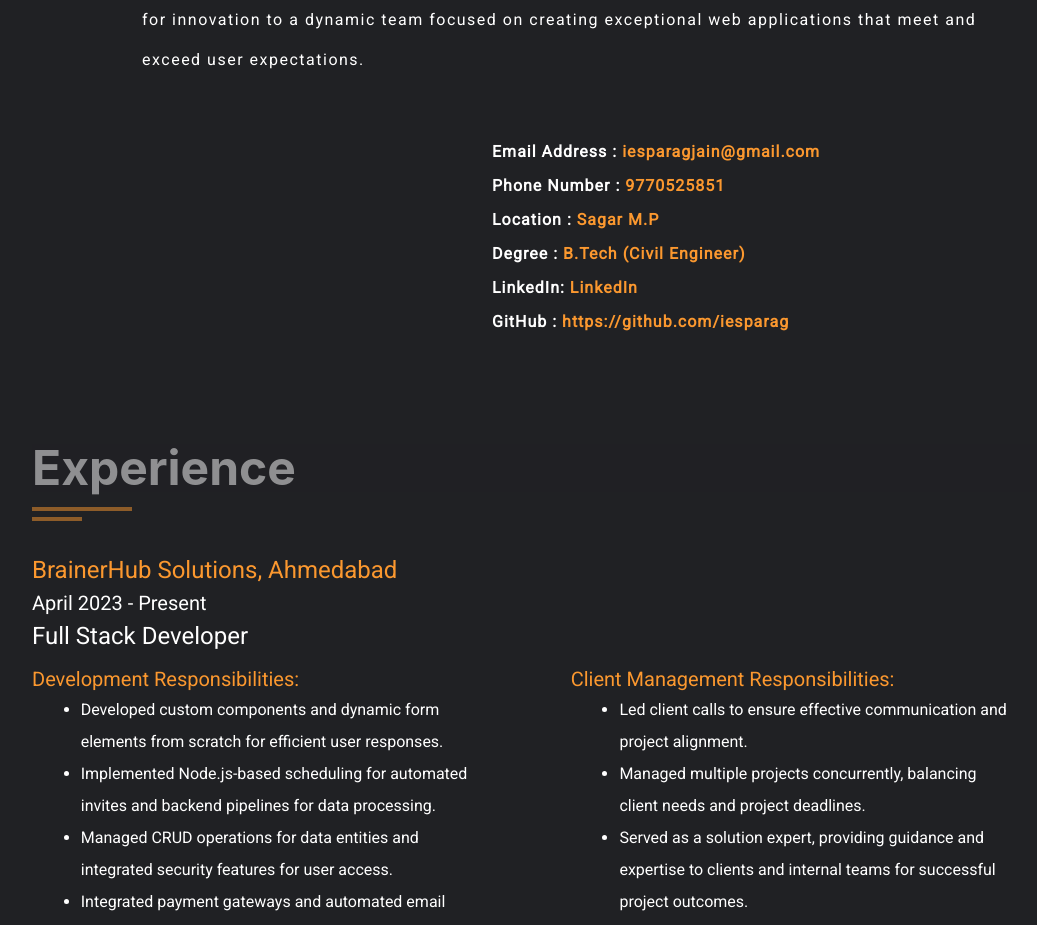
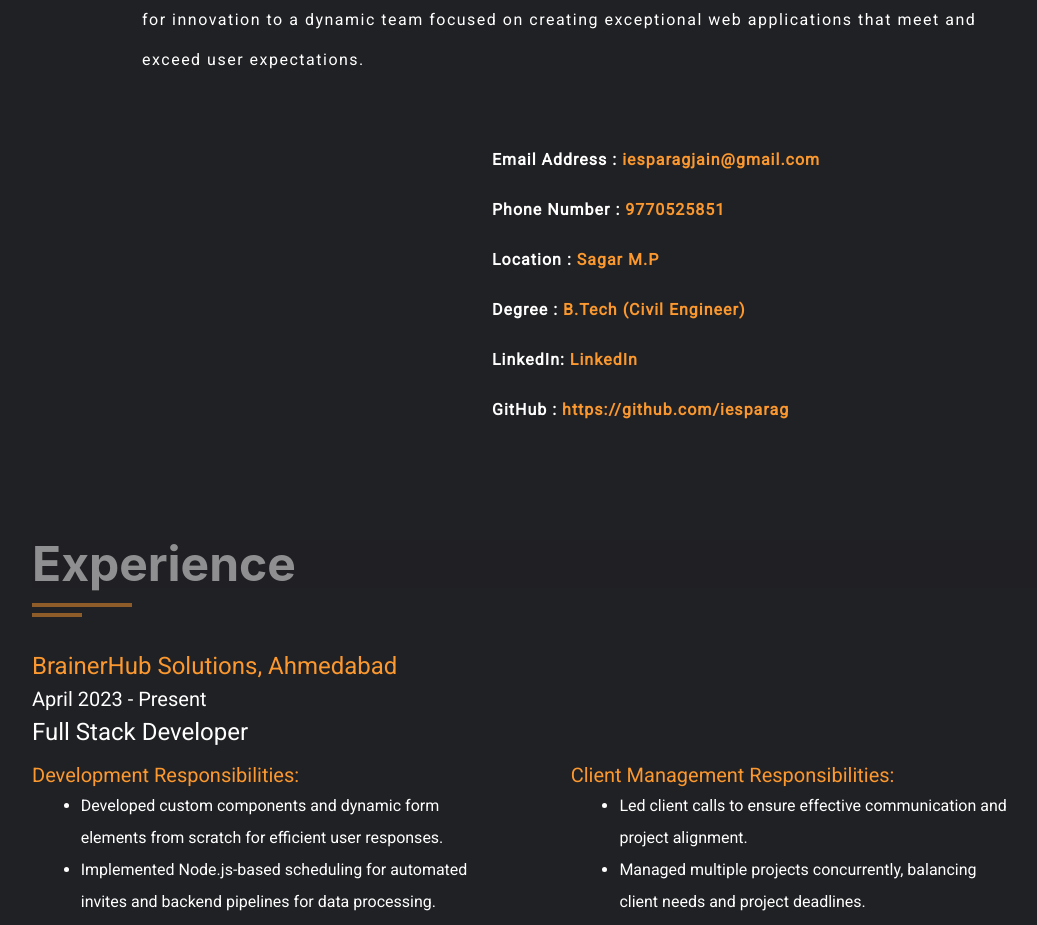
Before and after one commit to iesparag/iesparag.github.io, a React (Create React App) app: page / in a window 1280 px wide. Shown: the part 880-1805 px from the top of the page, without its empty margins (68-1105 px from the left). Built offline with nearby package versions, Linux system fonts and the light colour scheme.

Commit message:
chnages in about section

```diff
--- a/src/components/About.jsx
+++ b/src/components/About.jsx
@@ -53,15 +53,16 @@ expectations.
                 data-aos="fade-right"
                 data-aos-easing="ease-in-out"
                 data-aos-duration="1500"
+                borderRadius={"20px"}
                 m="auto"
                 width={{base:"80%", md: "100%", lg: "50%" }}
-                src="https://i.pinimg.com/originals/81/17/8b/81178b47a8598f0c81c4799f2cdd4057.gif"
+                src="https://www.vkreate.in/storage/services_image/2019-10-02-17-55-54-5d94e4aa809b3-web-development.gif"
                 bg="#202124"
                 alt="coder_gif"
               />
             </Flex>
           {/* </Show> */}
-          <Box letterSpacing="1px" width={{ base: "100%", md: "50%" }} p="10px">
+          <Box lineHeight={{base:"30px",md:"40px"}} letterSpacing="1px" width={{ base: "100%", md: "50%" }} p="10px">
             <Text mb="10px" fontWeight={{ base: "auto", md: "semibold" }}>
               Email Address :{" "}
               <a href="mailto:iesparagjain@gmail.com">
```
